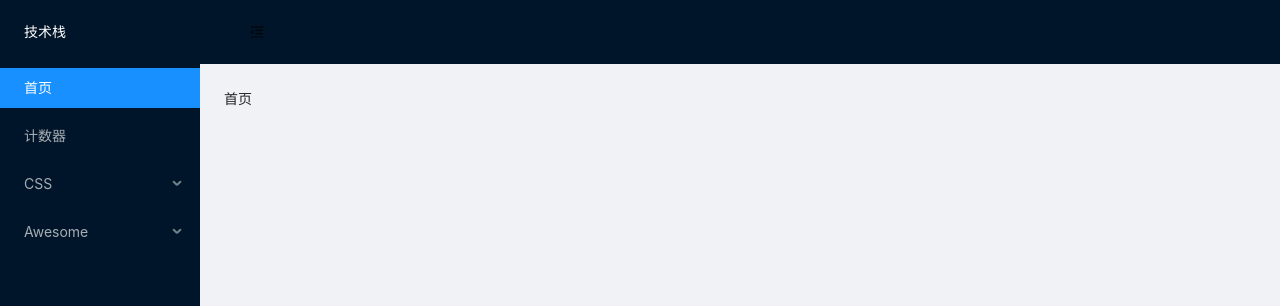
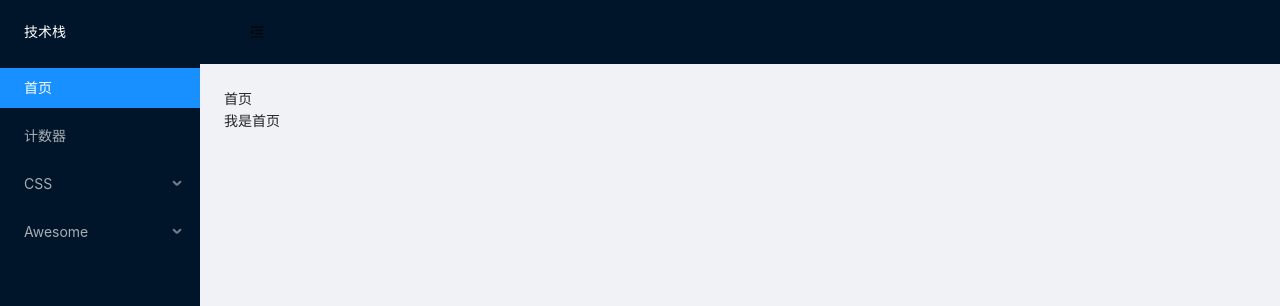
Before and after one commit to zxf4399/react-antd-admin, a React app: page / in a window 1280 px wide. Shown: the top 306 px of the page. Built offline with nearby package versions, Linux system fonts and the light colour scheme.

Commit message:
feat: 动态面包屑

```diff
--- a/src/App.tsx
+++ b/src/App.tsx
@@ -1,33 +1,10 @@
-import { BasicLayout } from "@/components/layout";
-import { Spin } from "antd";
-import { Suspense, useMemo } from "react";
-import { Provider } from "react-redux";
-import { HashRouter, Route, Routes } from "react-router-dom";
-import routes, { getFlattenRoutes } from "./routes";
-import { store } from "./store";
+import { useRoutes } from "react-router-dom";
+import routes from "./routes";
 
 const App = () => {
-  const memoizedRoutes = useMemo(() => getFlattenRoutes(routes), []);
+  const element = useRoutes(routes);
 
-  return (
-    <Provider store={store}>
-      <HashRouter>
-        <BasicLayout>
-          <Routes>
-            {memoizedRoutes.map((route) => (
-              <Route
-                element={
-                  <Suspense fallback={<Spin />}>{route.element}</Suspense>
-                }
-                key={route.path}
-                path={route.path}
-              />
-            ))}
-          </Routes>
-        </BasicLayout>
-      </HashRouter>
-    </Provider>
-  );
+  return element;
 };
 
 export default App;
--- /dev/null
+++ b/src/components/common/suspense-with-fallback.tsx
@@ -0,0 +1,9 @@
+import { Spin } from "antd";
+import type { FC } from "react";
+import { Suspense } from "react";
+
+const SuspenseWithFallback: FC = ({ children }) => (
+  <Suspense fallback={<Spin />}>{children}</Suspense>
+);
+
+export default SuspenseWithFallback;
--- a/src/components/layout/Basic/index.tsx
+++ /dev/null
@@ -1,87 +0,0 @@
-import routes, { Routes } from "@/routes";
-import { MenuFoldOutlined, MenuUnfoldOutlined } from "@ant-design/icons";
-import { css } from "@emotion/react";
-import { useMemoizedFn, useSetState } from "ahooks";
-import { Layout, Menu } from "antd";
-import React, { memo } from "react";
-import { Link, useLocation } from "react-router-dom";
-
-const { Content, Header, Sider } = Layout;
-
-const BasicLayout: React.FC = ({ children }) => {
-  const location = useLocation();
-
-  const [state, setState] = useSetState({
-    collapsed: false,
-  });
-
-  const toggleCollapsed = useMemoizedFn(() => {
-    setState((prevState) => ({ collapsed: !prevState.collapsed }));
-  });
-
-  const renderMenuItems = useMemoizedFn((routes: Routes, parentPath = "") => {
-    return routes.map((route) => {
-      const currentPath = `${parentPath}${route.path}`;
-
-      if (route.children) {
-        return (
-          <Menu.SubMenu key={currentPath} title={route.name}>
-            {renderMenuItems(route.children, currentPath)}
-          </Menu.SubMenu>
-        );
-      } else {
-        return (
-          <Menu.Item key={currentPath}>
-            <Link to={currentPath}>{route.name}</Link>
-          </Menu.Item>
-        );
-      }
-    });
-  });
-
-  return (
-    <Layout
-      css={css`
-        height: 100%;
-      `}
-    >
-      <Sider collapsed={state.collapsed} collapsible trigger={null}>
-        <div
-          css={css`
-            height: 32px;
-            line-height: 32px;
-            margin: 16px 24px;
-            color: #fff;
-          `}
-        >
-          技术栈
-        </div>
-        <Menu
-          defaultSelectedKeys={[location.pathname]}
-          mode="inline"
-          theme="dark"
-        >
-          {renderMenuItems(routes)}
-        </Menu>
-      </Sider>
-      <Layout>
-        <Header>
-          {state.collapsed ? (
-            <MenuUnfoldOutlined onClick={toggleCollapsed} />
-          ) : (
-            <MenuFoldOutlined onClick={toggleCollapsed} />
-          )}
-        </Header>
-        <Content
-          css={css`
-            padding: 24px;
-          `}
-        >
-          {children}
-        </Content>
-      </Layout>
-    </Layout>
-  );
-};
-
-export default memo<React.FC>(BasicLayout);
--- /dev/null
+++ b/src/components/layout/breadcrumb.tsx
@@ -0,0 +1,33 @@
+import { menuMap } from "@/routes";
+import { Breadcrumb as AntdBreadcrumb } from "antd";
+import { useMemo } from "react";
+import { Link, useLocation } from "react-router-dom";
+
+const Breadcrumb = () => {
+  const location = useLocation();
+
+  const indexName = useMemo(() => menuMap["/"]?.name, []);
+  const currentName = useMemo(
+    () => menuMap[location.pathname]?.name,
+    [location.pathname]
+  );
+  const currentIsNotIndex = useMemo(
+    () => location.pathname !== "/",
+    [location.pathname]
+  );
+
+  return (
+    <AntdBreadcrumb>
+      <AntdBreadcrumb.Item key="/">
+        <Link to="/">{indexName}</Link>
+      </AntdBreadcrumb.Item>
+      {currentIsNotIndex && (
+        <AntdBreadcrumb.Item key={location.pathname}>
+          {currentName}
+        </AntdBreadcrumb.Item>
+      )}
+    </AntdBreadcrumb>
+  );
+};
+
+export default Breadcrumb;
--- a/src/components/layout/index.tsx
+++ b/src/components/layout/index.tsx
@@ -1 +1,87 @@
-export { default as BasicLayout } from "./Basic";
+import routes, { getMenuList, MenuList } from "@/routes";
+import { MenuFoldOutlined, MenuUnfoldOutlined } from "@ant-design/icons";
+import { css } from "@emotion/react";
+import { useMemoizedFn, useSetState } from "ahooks";
+import { Layout as AntdLayout, Menu } from "antd";
+import { memo } from "react";
+import { Link, Outlet, useLocation } from "react-router-dom";
+import Breadcrumb from "./breadcrumb";
+
+const { Content, Header, Sider } = AntdLayout;
+
+const Layout = () => {
+  const location = useLocation();
+
+  const [state, setState] = useSetState({
+    collapsed: false,
+  });
+
+  const toggleCollapsed = useMemoizedFn(() => {
+    setState((prevState) => ({ collapsed: !prevState.collapsed }));
+  });
+
+  const renderMenuList = useMemoizedFn((menuList: MenuList) => {
+    return menuList.map((menuItem) => {
+      if (menuItem.children) {
+        return (
+          <Menu.SubMenu key={menuItem.path} title={menuItem.name}>
+            {renderMenuList(menuItem.children)}
+          </Menu.SubMenu>
+        );
+      } else {
+        return (
+          <Menu.Item key={menuItem.path}>
+            <Link to={menuItem.path}>{menuItem.name}</Link>
+          </Menu.Item>
+        );
+      }
+    });
+  });
+
+  return (
+    <AntdLayout
+      css={css`
+        height: 100%;
+      `}
+    >
+      <Sider collapsed={state.collapsed} collapsible trigger={null}>
+        <div
+          css={css`
+            height: 32px;
+            line-height: 32px;
+            margin: 16px 24px;
+            color: #fff;
+          `}
+        >
+          技术栈
+        </div>
+        <Menu
+          defaultSelectedKeys={[location.pathname]}
+          mode="inline"
+          theme="dark"
+        >
+          {renderMenuList(getMenuList(routes))}
+        </Menu>
+      </Sider>
+      <AntdLayout>
+        <Header>
+          {state.collapsed ? (
+            <MenuUnfoldOutlined onClick={toggleCollapsed} />
+          ) : (
+            <MenuFoldOutlined onClick={toggleCollapsed} />
+          )}
+        </Header>
+        <Content
+          css={css`
+            padding: 24px;
+          `}
+        >
+          <Breadcrumb />
+          <Outlet />
+        </Content>
+      </AntdLayout>
+    </AntdLayout>
+  );
+};
+
+export default memo(Layout);
--- a/src/index.html
+++ b/src/index.html
@@ -4,7 +4,7 @@
     <meta charset="UTF-8" />
     <meta http-equiv="X-UA-Compatible" content="IE=edge" />
     <meta name="viewport" content="width=device-width, initial-scale=1.0" />
-    <title>react-antd-admin</title>
+    <title>tech-stack</title>
   </head>
   <body>
     <div id="root"></div>
--- a/src/index.tsx
+++ b/src/index.tsx
@@ -1,5 +1,15 @@
+import "@/styles/base.css";
 import ReactDOM from "react-dom";
+import { Provider } from "react-redux";
+import { HashRouter } from "react-router-dom";
 import App from "./App";
-import "@/styles/base.css";
+import { store } from "./store";
 
-ReactDOM.render(<App />, document.getElementById("root"));
+ReactDOM.render(
+  <Provider store={store}>
+    <HashRouter>
+      <App />
+    </HashRouter>
+  </Provider>,
+  document.getElementById("root")
+);
--- a/src/pages/index/index.tsx
+++ b/src/pages/index/index.tsx
@@ -1,5 +1,5 @@
 const Index = () => {
-  return <div>首页</div>;
+  return <div>我是首页</div>;
 };
 
 export default Index;
--- a/src/routes.tsx
+++ b/src/routes.tsx
@@ -1,70 +1,140 @@
+import Layout from "@/components/layout";
 import React from "react";
+import type { RouteObject } from "react-router-dom";
+import SuspenseWithFallback from "./components/common/suspense-with-fallback";
 
 const Index = React.lazy(() => import("@/pages/index"));
 const Counter = React.lazy(() => import("@/pages/counter"));
 const CssAspectRatio = React.lazy(() => import("@/pages/css/aspect-ratio"));
 const AwesomeMacOS = React.lazy(() => import("@/pages/awesome/macOS"));
 
-interface Route {
-  children?: Route[];
-  element?: React.ReactNode;
+interface MenuItem {
+  children?: MenuItem[];
   name: string;
   path: string;
 }
 
-export type Routes = Route[];
+export type MenuList = MenuItem[];
 
-const routes: Routes = [
+const routes: RouteObject[] = [
   {
-    element: <Index />,
-    name: "首页",
-    path: "/",
+    children: [
+      {
+        element: (
+          <SuspenseWithFallback>
+            <Index />
+          </SuspenseWithFallback>
+        ),
+        index: true,
       },
       {
-    element: <Counter />,
-    name: "计数器",
+        element: (
+          <SuspenseWithFallback>
+            <Counter />
+          </SuspenseWithFallback>
+        ),
         path: "/counter",
       },
       {
         children: [
           {
-        element: <CssAspectRatio />,
-        name: "长宽比",
-        path: "/aspect-ratio",
+            element: (
+              <SuspenseWithFallback>
+                <CssAspectRatio />
+              </SuspenseWithFallback>
+            ),
+            path: "/css/aspect-ratio",
           },
         ],
-    name: "CSS",
         path: "/css",
       },
       {
         children: [
           {
-        element: <AwesomeMacOS />,
-        name: "macOS",
-        path: "/macOS",
+            element: (
+              <SuspenseWithFallback>
+                <AwesomeMacOS />
+              </SuspenseWithFallback>
+            ),
+            path: "/awesome/macOS",
           },
         ],
-    name: "Awesome",
         path: "/awesome",
+      },
+    ],
+    element: <Layout />,
+    path: "/",
   },
 ];
 
-export const getFlattenRoutes = (routes: Routes, parentPath = "") => {
-  let flattenRoutes: Routes = [];
+export const menuMap: Record<
+  string,
+  {
+    name: string;
+  }
+> = {
+  "/": {
+    name: "首页",
+  },
+  "/awesome": {
+    name: "Awesome",
+  },
+  "/awesome/macOS": {
+    name: "macOS",
+  },
+  "/counter": {
+    name: "计数器",
+  },
+  "/css": {
+    name: "CSS",
+  },
+  "/css/aspect-ratio": {
+    name: "长宽比",
+  },
+};
 
-  for (let i = 0; i < routes.length; i++) {
-    const currentPath = `${parentPath}${routes[i].path}`;
+export const getMenuList = (routes: RouteObject[]) => {
+  const menuList: MenuItem[] = [];
 
-    if (routes[i].children) {
-      flattenRoutes = flattenRoutes.concat(
-        getFlattenRoutes(routes[i].children as Routes, currentPath)
-      );
+  function dfs(list?: RouteObject[]) {
+    if (list?.length) {
+      for (let i = 0; i < list.length; i++) {
+        const route = list[i];
+
+        if (route.children) {
+          if (route.path) {
+            menuList.push({
+              children: getMenuList(route.children),
+              name: menuMap[route.path].name,
+              path: route.path,
+            });
+          }
         } else {
-      flattenRoutes.push({ ...routes[i], path: currentPath });
+          if (route.path) {
+            menuList.push({
+              name: menuMap[route.path].name,
+              path: route.path,
+            });
+          }
+        }
+      }
     }
   }
 
-  return flattenRoutes;
+  const routeFirstChild = routes[0];
+
+  if (routes.length === 1 && routeFirstChild.path === "/") {
+    menuList.push({
+      name: menuMap[routeFirstChild.path].name,
+      path: routeFirstChild.path,
+    });
+
+    dfs(routeFirstChild.children);
+  } else {
+    dfs(routes);
+  }
+
+  return menuList;
 };
 
 export default routes;
```
Also changed, not shown: 1 other file (tests, documents, lock files or other folders). Lines whose indentation alone changed are shown as unchanged.
